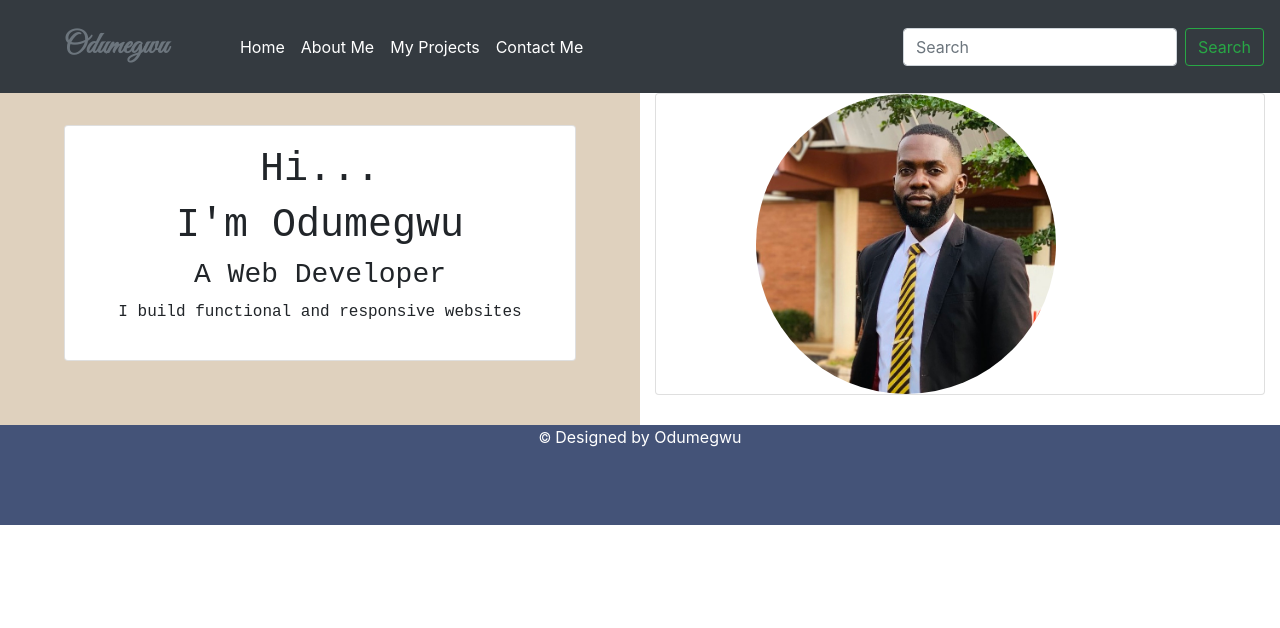
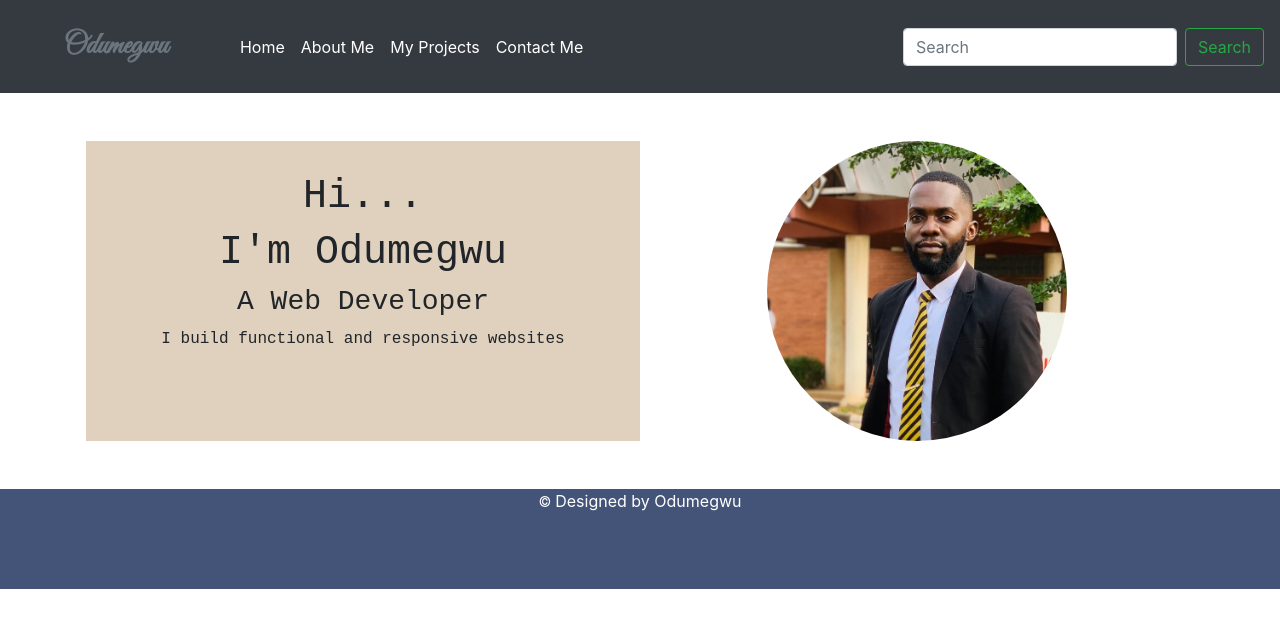
Before and after one commit to uakubue/skill-up-portfolio, a plain HTML site: page index.html in a window 1280 px wide. Drawn offline with nearby package versions, Linux system fonts and the light colour scheme.

Commit message:
fifth commit

```diff
--- a/index.html
+++ b/index.html
@@ -18,7 +18,7 @@
     />
     <!-- Bootstrap link ends here -->
     <title>Odumegwu's Portfolio</title>
-    <link rel="stylesheet" href="style.css" />
+    <link rel="stylesheet" href="style.css">
   </head>
 
   <body>
@@ -40,7 +40,7 @@
         <div class="collapse navbar-collapse" id="navbarSupportedContent">
           <ul class="navbar-nav mr-auto content">
             <li class="nav-item active">
-              <a class="nav-link" href="index.html"
+              <a class="nav-link" href="index.html" target="_blank"
                 >Home <span class="sr-only">(current)</span></a
               >
             </li>
@@ -59,9 +59,9 @@
 
             <li class="nav-item active">
               <a class="nav-link" href="contact.html"
-                >Contact Me <span class="sr-only">(current)</span></a
-              >
+                >Contact Me <span class="sr-only">(current)</span></a>
             </li>
+
           </ul>
           <form class="form-inline my-2 my-lg-0">
             <input
@@ -77,35 +77,27 @@
         </div>
       </nav>
     </header>
+
     <main>
-
-        <div class="container-fluid">
+      <section>
+        <div class="container">
           <div class="row">
             <div class="col-md-6 bio hero_name">
-              <div class="card">
-                <div class="card-body">
-                    <h1>Hi...</h1>
-                    <h1 class="hero_name">I'm Odumegwu</h1>
-                    <h3>A Web Developer</h3>
-                    <p>I build functional and responsive websites</p>
-                </div>
-              </div>
+                <h1>Hi...</h1>
+                <h1 class="hero_name">I'm Odumegwu</h1>
+                <h3>A Web Developer</h3>
+                <p>I build functional and responsive websites</p>
             </div>
 
-            <div class="col-md-6 ">
-              <div class="card">
-                <div class="img">
-                    <img src="uccorporate.jpg" class="img-responsive" width="300px" alt="Hero image" />
-                </div>
-              </div>
+            <div class="col-md-6 img">
+              <img src="uccorporate.jpg" width="300px" alt="Hero image" />
             </div>
           </div>
         </div>
-
+      </section>
     </main>
-
     <footer>
-      <p><small>&copy; </small>Designed by Odumegwu</p>
+        <p><small>&copy; </small>Designed by Odumegwu</p>
     </footer>
 
     <!-- This is the second bootstrap link-->
--- a/style.css
+++ b/style.css
@@ -10,7 +10,9 @@
         transition: 1s;
     }
 
-
+    .row{
+        padding: 3rem 1rem;
+    }
     .bio {
       background-color: rgb(223, 209, 190);
       text-align: center;
```
